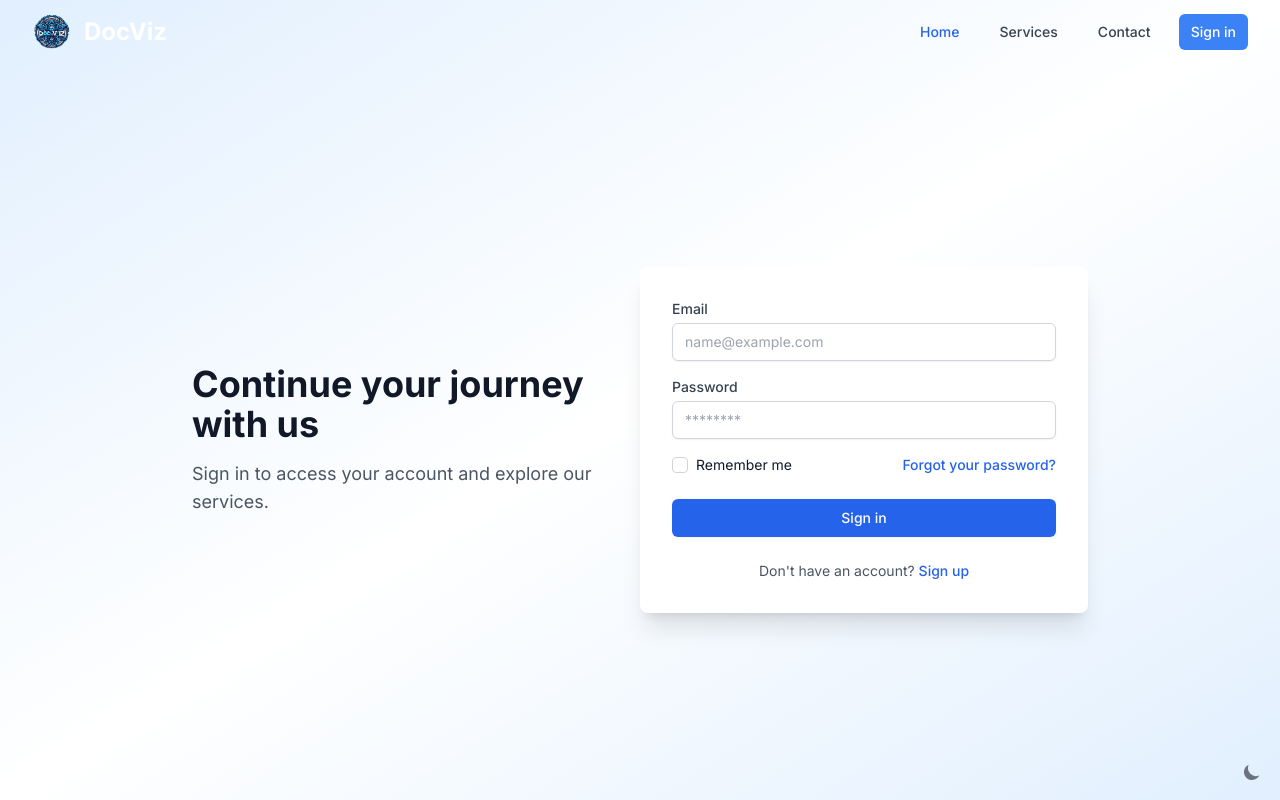
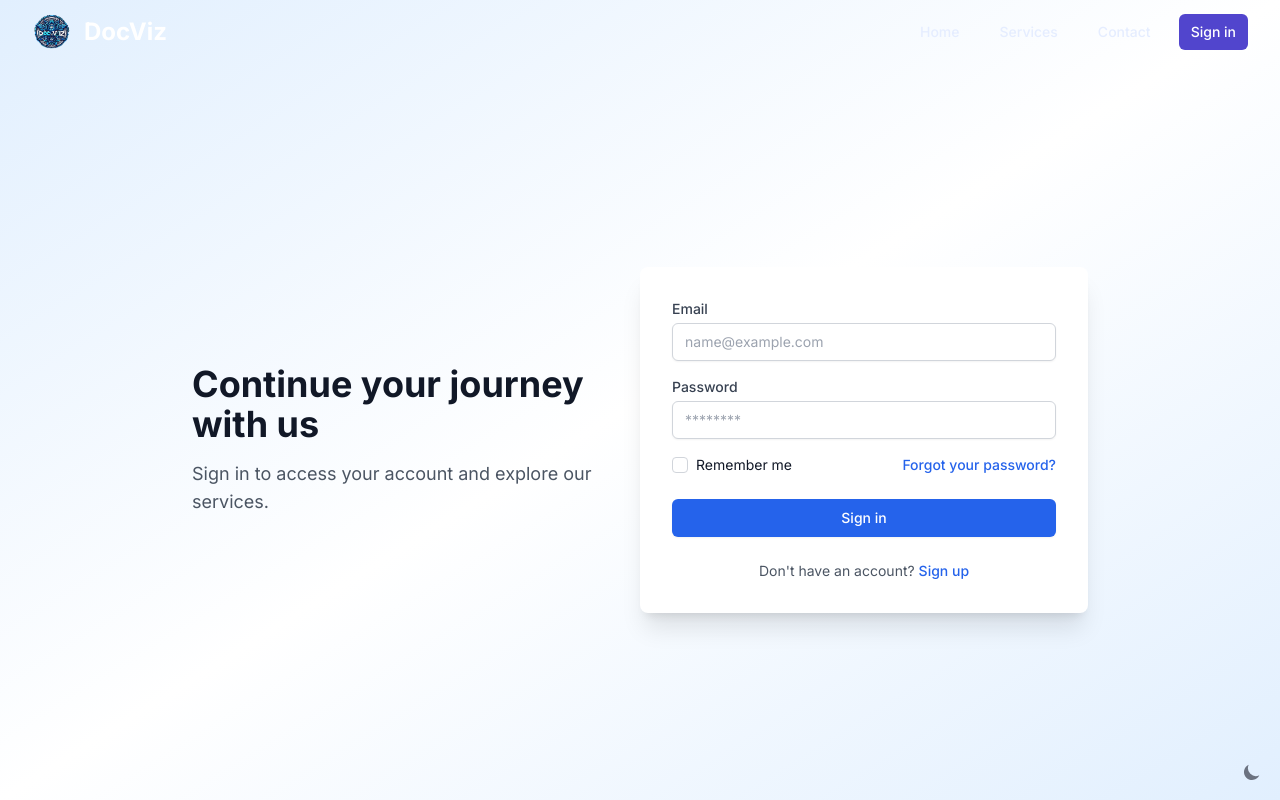
Before and after one commit to tariqamarneh/docviz-frontend, a Next.js app: page /signin in a window 1280 px wide. Built offline with nearby package versions, Linux system fonts and the light colour scheme; no server answers.

Commit message:
fix hight on mobile view

```diff
--- a/src/components/Navbar.tsx
+++ b/src/components/Navbar.tsx
@@ -3,11 +3,14 @@ import Image from "next/image";
 import React, { useState, useEffect } from "react";
 import { signOut } from "next-auth/react";
 import { useCurrentUser } from "@/hooks/use-current-user";
+import { usePathname } from 'next/navigation';
+import Link from 'next/link';
 
 const Navbar: React.FC = () => {
     const [navbarOpen, setNavbarOpen] = useState(false);
     const [scrolled, setScrolled] = useState(false);
     const { token } = useCurrentUser();
+    const pathname = usePathname();
 
     useEffect(() => {
         const handleScroll = () => {
@@ -34,22 +37,22 @@ const Navbar: React.FC = () => {
             <div className="max-w-full mx-auto px-4 sm:px-6 lg:px-8">
                 <div className="flex items-center justify-between h-16">
                     <div className="flex items-center">
-                        <a href="/" className="flex items-center space-x-3">
+                        <Link href="/" className="flex items-center space-x-3">
                             <Image src="/logo.png" className="w-10 h-10" alt="DocViz Logo" width={40} height={40}/>
                             <span className="text-2xl font-bold text-white">DocViz</span>
-                        </a>
+                        </Link>
                     </div>
                     <div className="hidden md:block">
                         <div className="ml-10 flex items-baseline space-x-4">
-                            <NavLink href="/" active>Home</NavLink>
-                            <NavLink href="/services">Services</NavLink>
-                            <NavLink href="/contact">Contact</NavLink>
+                            <NavLink href="/" active={pathname === '/'}>Home</NavLink>
+                            <NavLink href="/services" active={pathname === '/services'}>Services</NavLink>
+                            <NavLink href="/contact" active={pathname === '/contact'}>Contact</NavLink>
                             {token ? (
                                 <button onClick={handleSignOut} className="px-3 py-2 rounded-md text-sm font-medium text-white hover:text-blue-200 transition-colors duration-200">
                                     Sign out
                                 </button>
                             ) : (
-                                <NavLink href="/signin" special>Sign in</NavLink>
+                                <NavLink href="/signin" active={pathname === '/signin'} special>Sign in</NavLink>
                             )}
                         </div>
                     </div>
@@ -75,15 +78,15 @@ const Navbar: React.FC = () => {
             </div>
             <div className={`${navbarOpen ? 'block' : 'hidden'} md:hidden`}>
                 <div className="px-2 pt-2 pb-3 space-y-1 sm:px-3 bg-indigo-800">
-                    <MobileNavLink href="/" active>Home</MobileNavLink>
-                    <MobileNavLink href="/services">Services</MobileNavLink>
-                    <MobileNavLink href="/contact">Contact</MobileNavLink>
+                    <MobileNavLink href="/" active={pathname === '/'}>Home</MobileNavLink>
+                    <MobileNavLink href="/services" active={pathname === '/services'}>Services</MobileNavLink>
+                    <MobileNavLink href="/contact" active={pathname === '/contact'}>Contact</MobileNavLink>
                     {token ? (
                         <button onClick={handleSignOut} className="block w-full text-left px-3 py-2 rounded-md text-base font-medium text-white hover:bg-indigo-700 transition-colors duration-200">
                             Sign out
                         </button>
                     ) : (
-                        <MobileNavLink href="/signin" special>Sign in</MobileNavLink>
+                        <MobileNavLink href="/signin" active={pathname === '/signin'} special>Sign in</MobileNavLink>
                     )}
                 </div>
             </div>
@@ -94,39 +97,39 @@ const Navbar: React.FC = () => {
 interface NavLinkProps {
     href: string;
     children: React.ReactNode;
-    active?: boolean;
+    active: boolean;
     special?: boolean;
 }
 
 const NavLink: React.FC<NavLinkProps> = ({ href, children, active, special }) => {
     const baseClasses = "px-3 py-2 rounded-md text-sm font-medium transition-colors duration-200";
-    const activeClasses = "text-blue-600 dark:text-blue-400";
-    const inactiveClasses = "text-gray-700 hover:text-blue-600 dark:text-gray-300 dark:hover:text-blue-400";
-    const specialClasses = "bg-blue-500 text-white hover:bg-blue-600 dark:bg-blue-600 dark:hover:bg-blue-700";
+    const activeClasses = "text-white bg-indigo-700";
+    const inactiveClasses = "text-indigo-100 hover:text-white hover:bg-indigo-700";
+    const specialClasses = "bg-blue-500 text-white hover:bg-blue-600";
 
     return (
-        <a
+        <Link
             href={href}
             className={`${baseClasses} ${active ? activeClasses : special ? specialClasses : inactiveClasses}`}
         >
             {children}
-        </a>
+        </Link>
     );
 }
 
 const MobileNavLink: React.FC<NavLinkProps> = ({ href, children, active, special }) => {
     const baseClasses = "block px-3 py-2 rounded-md text-base font-medium transition-colors duration-200";
-    const activeClasses = "bg-blue-500 text-white";
-    const inactiveClasses = "text-gray-700 hover:bg-gray-100 dark:text-gray-300 dark:hover:bg-gray-800";
-    const specialClasses = "bg-blue-500 text-white hover:bg-blue-600 dark:bg-blue-600 dark:hover:bg-blue-700";
+    const activeClasses = "bg-indigo-700 text-white";
+    const inactiveClasses = "text-indigo-100 hover:bg-indigo-700 hover:text-white";
+    const specialClasses = "bg-blue-500 text-white hover:bg-blue-600";
 
     return (
-        <a
+        <Link
             href={href}
             className={`${baseClasses} ${active ? activeClasses : special ? specialClasses : inactiveClasses}`}
         >
             {children}
-        </a>
+        </Link>
     );
 }
 
```
